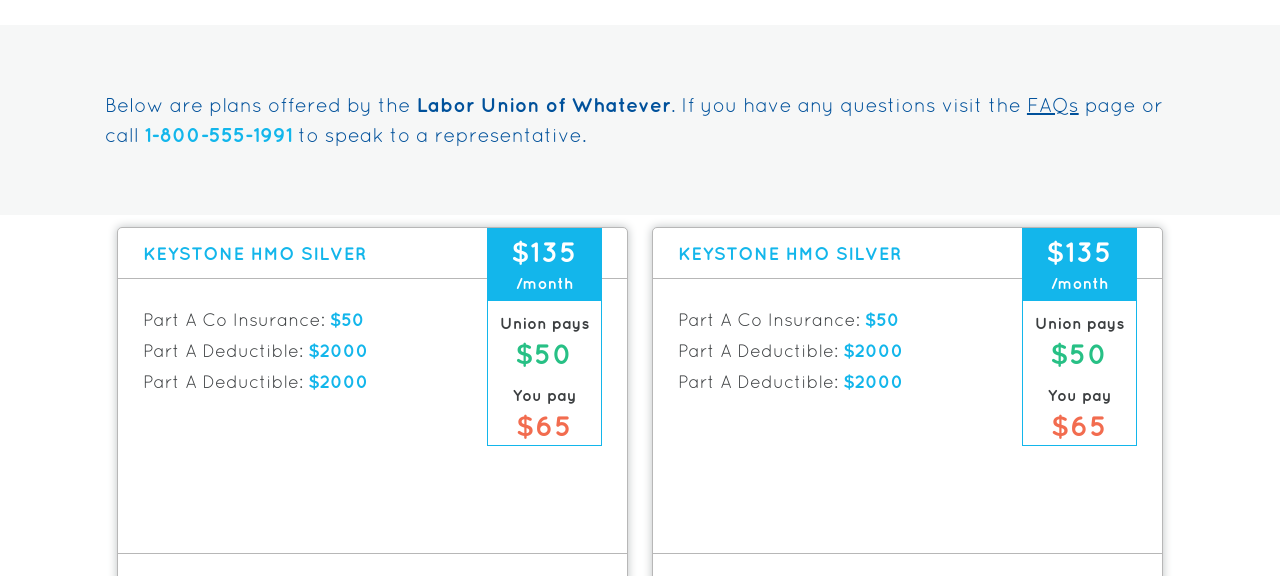
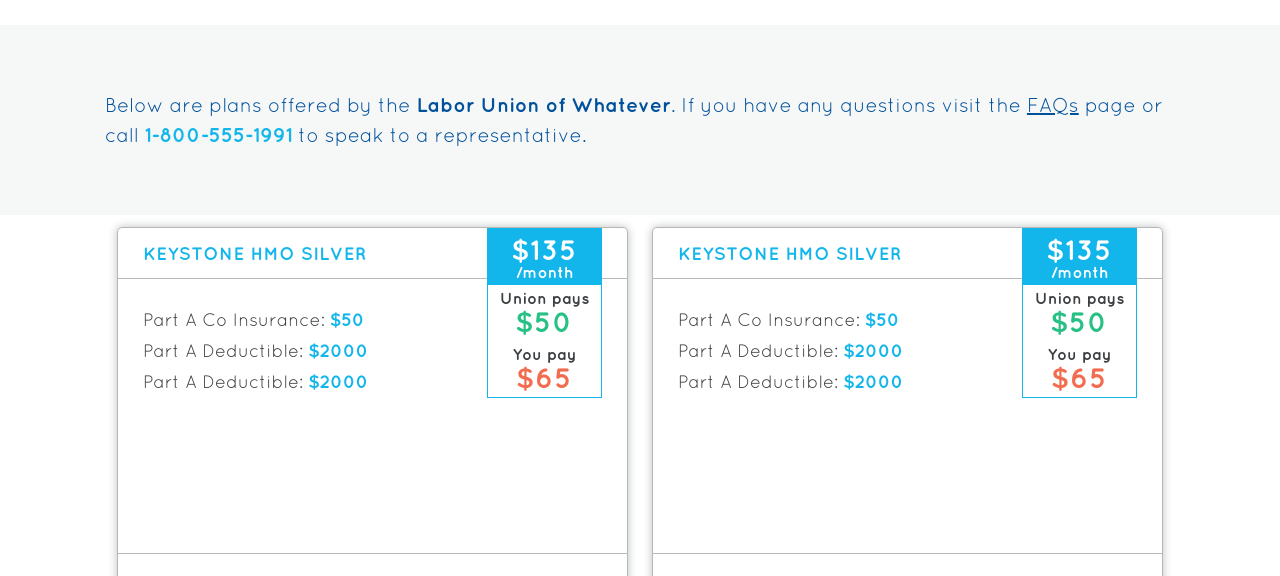
Before and after one commit to willvedd/labor-first, a plain HTML site: page plan-select.html in a window 1280 px wide. Shown: the part 207-783 px from the top of the page. Drawn offline with nearby package versions, Linux system fonts and the light colour scheme; files whose address does not match are found by name.

Commit message:
slight adjustment wih ribbon

```diff
--- a/scss/partials/_modules.scss
+++ b/scss/partials/_modules.scss
@@ -615,12 +615,15 @@
 			width: 33.333%;
 			margin-right: -5px;
 			text-align: center;
+			vertical-align: top;
+
 			@include bp(sml) {
 				width: 100%;
 				margin-right: 0;
 			}
 			.ribbon-label{
 				text-align: center;
+				display: block;
 				font-weight: bolder;
 				@include font-size(16);
 				@include line-height(16);
@@ -629,6 +632,7 @@
 			}
 			.ribbon-value {
 				text-align: center;
+				display: block;
 				font-weight: bolder;
 				vertical-align: middle;
 				@include font-size(22);
```
Also changed, not shown: scss/style.css, scss/style.min.css.
